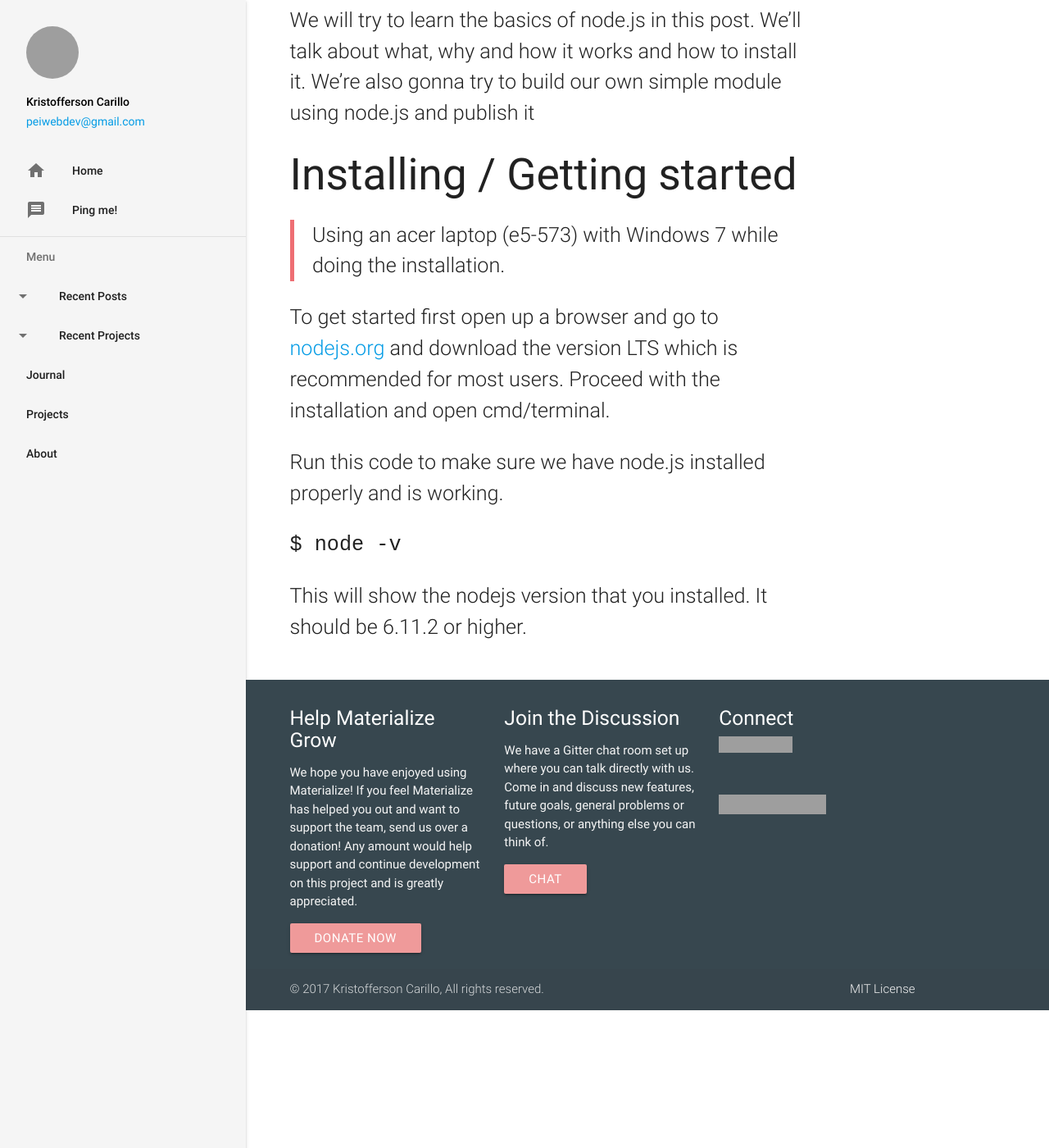
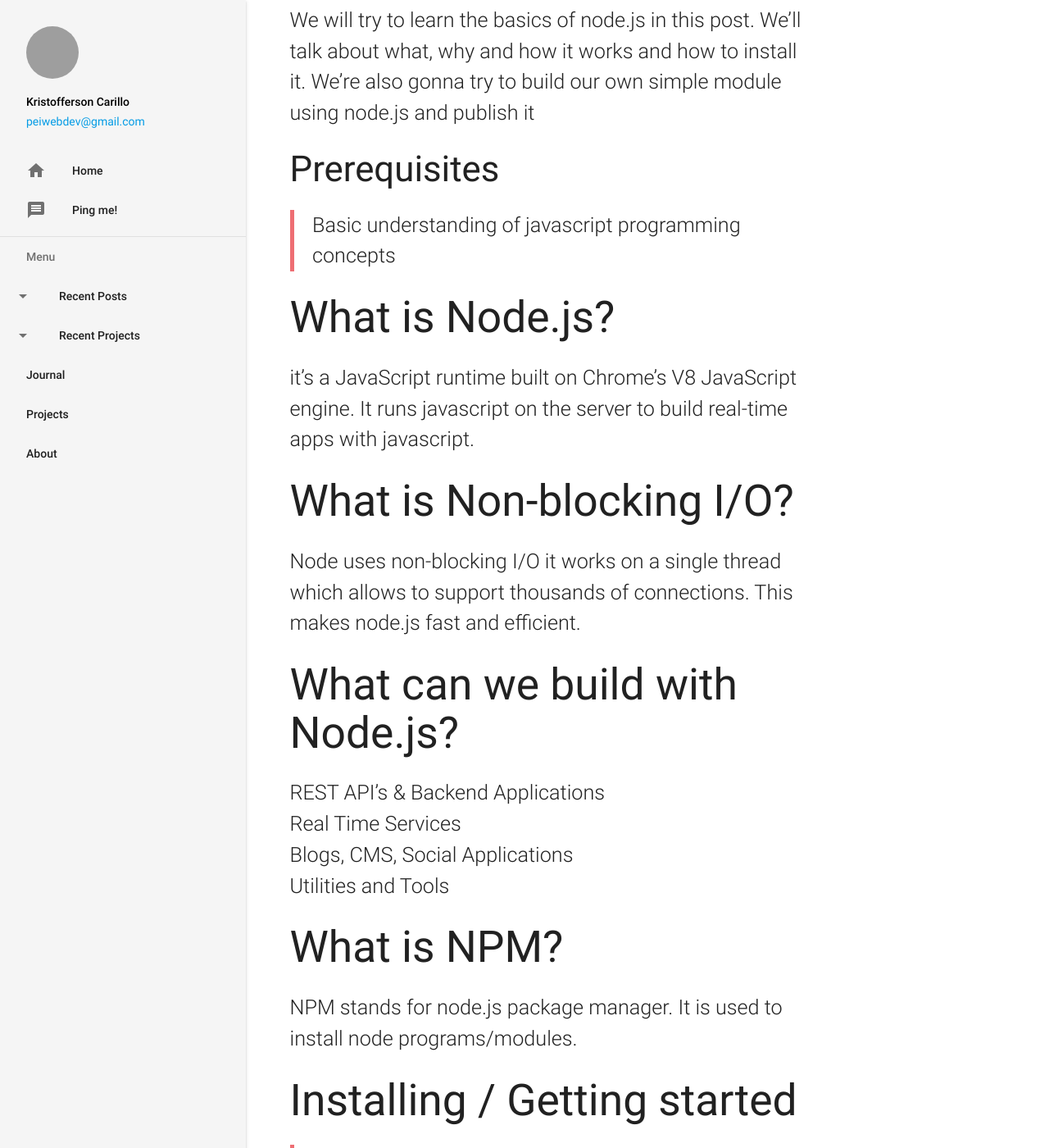
Before and after one commit to thepiratedev/thepiratedev.github.io, a Jekyll site: the page built from _posts/2017-09-22-learning-node.-js.markdown, in a window 1280 px wide and 1400 px high, scrolled down 281 px. Shown: the whole window at 82% size. Built offline with Jekyll 4.4.1, drawn with Linux system fonts in a browser that asks for light colours; a script that is not in the unit is left out; before the commit the page ends 1513 px from its top, so only the background shows below that; grey boxes are pictures that could not be loaded.

Commit message:
Updated: Learning Node.js

```diff
--- a/_posts/2017-09-22-learning-node.-js.markdown
+++ b/_posts/2017-09-22-learning-node.-js.markdown
@@ -9,6 +9,26 @@ excerpt_separator: <!--more-->
 > Node.js is a JavaScript runtime built on Chrome's V8 JavaScript engine.
 
 We will try to learn the basics of node.js in this post. We'll talk about what, why and how it works and how to install it. We're also gonna try to build our own simple module using node.js and publish it
+
+### Prerequisites
+> Basic understanding of javascript programming concepts
+
+## What is Node.js?
+it's a JavaScript runtime built on Chrome's V8 JavaScript engine. It runs javascript on the server to build real-time apps with javascript.
+
+## What is Non-blocking I/O?
+Node uses non-blocking I/O it works on a single thread which allows to support thousands of connections. This makes node.js fast and efficient.
+
+## What can we build with Node.js?
+* REST API's & Backend Applications
+* Real Time Services
+* Blogs, CMS, Social Applications
+* Utilities and Tools
+
+## What is NPM?
+NPM stands for node.js package manager. It is used to install node programs/modules.
+
+
 
 ## Installing / Getting started
 > Using an acer laptop (e5-573) with Windows 7 while doing the installation.
```
